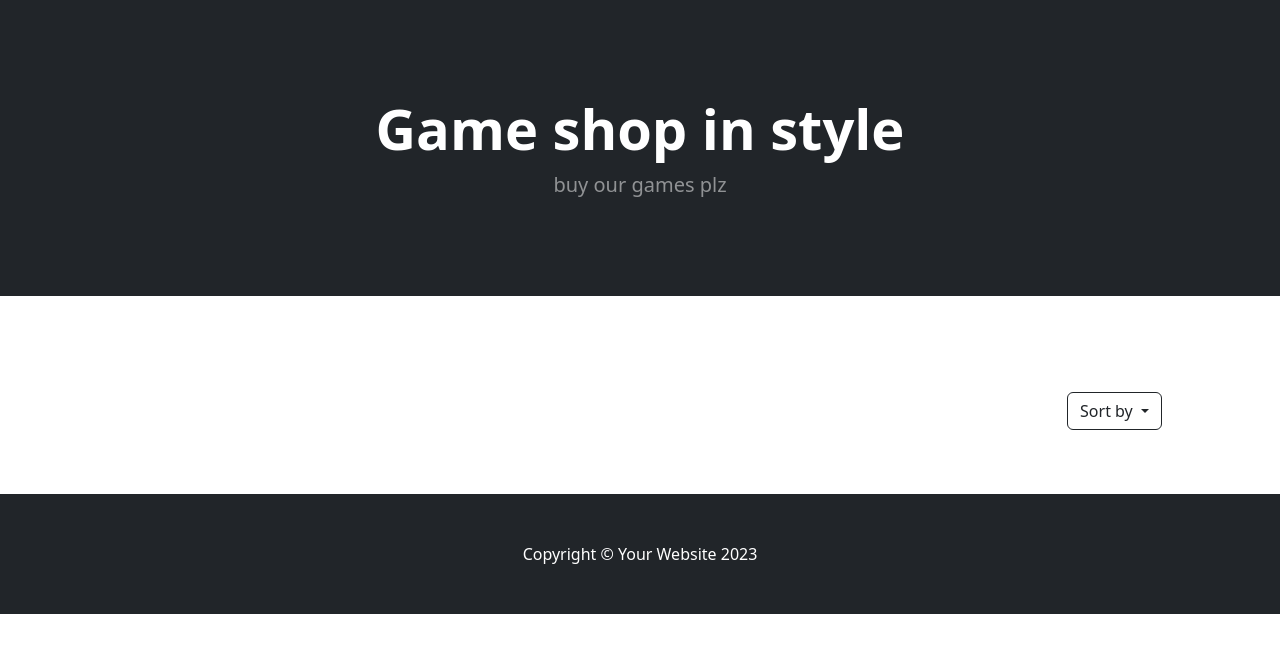
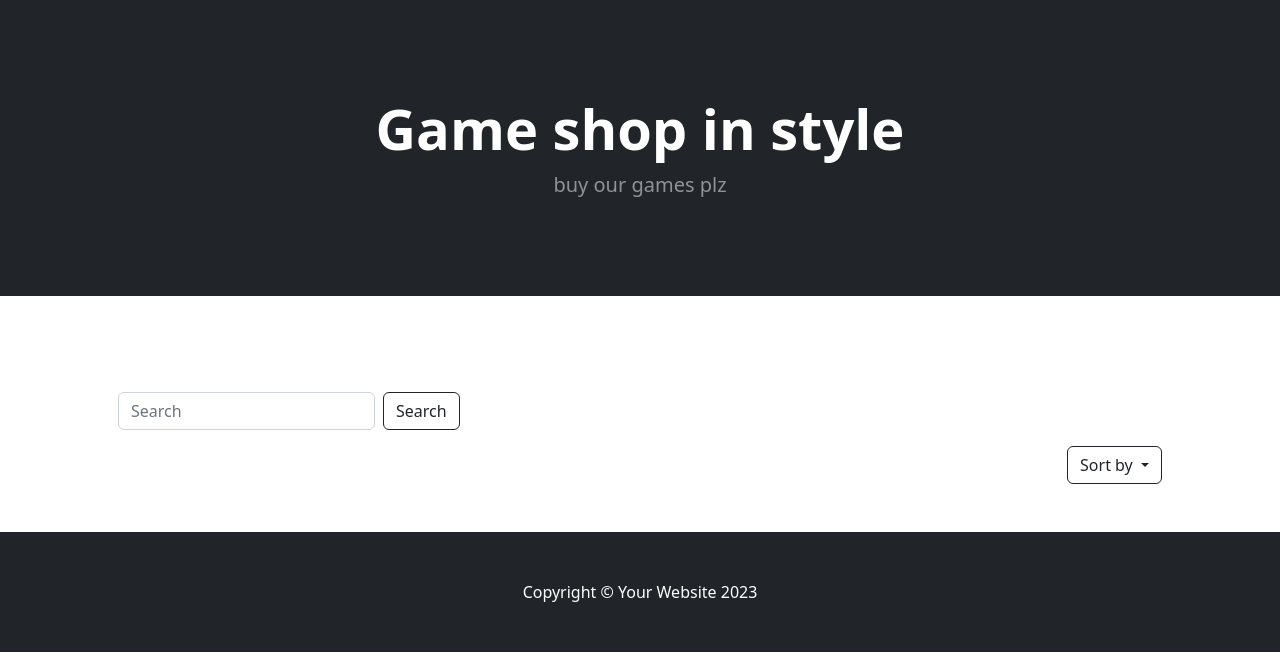
Before and after one commit to IllyaShparuk/djangoCICD, a Django app: page / in a window 1280 px wide. Shown: the part 57-727 px from the top of the page. Run offline with Django 5.2, Linux system fonts and the light colour scheme; data that the repository does not hold is empty; some libraries are stand-ins or nearby versions.

Commit message:
Commit_SearchByName

```diff
--- a/djangoCICD/urls.py
+++ b/djangoCICD/urls.py
@@ -23,7 +23,7 @@ from main.views import home
 from account.views import sign_up
 from cart.views import add_to_cart, open_cart, delete_from_cart
 from user_games_lib.views import add_items_to_lib, open_user_lib
-from main.views import sort_date, sort_rating, sort_price
+from main.views import sort_date, sort_rating, sort_price, game_search
 
 
 urlpatterns = [
@@ -38,7 +38,8 @@ urlpatterns = [
     path('open_user_lib', open_user_lib, name='open_user_lib'),
     path('sort_date', sort_date, name='sort_date'),
     path('sort_rating', sort_rating, name='sort_rating'),
-    path('sort_price', sort_price, name='sort_price')
+    path('sort_price', sort_price, name='sort_price'),
+    path('game_search', game_search, name='game_search'),
 ]
 
 
--- a/main/templates/main.html
+++ b/main/templates/main.html
@@ -3,7 +3,13 @@
 {% block content %}
 <section class="py-5">
     <div class="container px-4 px-lg-5 mt-5">
-        <div class="row mb-3">
+        <!--Search button-->
+        <form class="d-inline-flex mb-3" action="{% url 'game_search' %}" method="GET">
+            <input class="form-control me-2" type="search" placeholder="Search" aria-label="Search" name="q">
+            <button class="btn btn-outline-dark" type="submit">Search</button>
+        </form>
+
+        <div class="row">
             <div class="col text-end">
                 <div class="dropdown">
                     <button class="btn btn-outline-dark dropdown-toggle" type="button" id="sortMenuButton" data-bs-toggle="dropdown" aria-expanded="false">
@@ -13,7 +19,7 @@
                         <li><a class="dropdown-item" href="{% url 'sort_date' %}?sort=asc"> Games (Ascending)</a></li>
                         <li><a class="dropdown-item" href="{% url 'sort_date' %}?sort=desc"> Games (Descending)</a></li>
                         <div class="dropdown-divider"></div>
-                         <li><a class="dropdown-item" href="{% url 'sort_rating' %}?sort=asc">Rating (Ascending)</a></li>
+                        <li><a class="dropdown-item" href="{% url 'sort_rating' %}?sort=asc">Rating (Ascending)</a></li>
                         <li><a class="dropdown-item" href="{% url 'sort_rating' %}?sort=desc">Rating (Descending)</a></li>
                         <div class="dropdown-divider"></div>
                         <li><a class="dropdown-item" href="{% url 'sort_price' %}?sort=asc"> Price (Ascending)</a></li>
@@ -22,6 +28,7 @@
                 </div>
             </div>
         </div>
+
         <div class="row gx-4 gx-lg-5 row-cols-2 row-cols-md-3 row-cols-xl-4 justify-content-center">
             {% for game in games %}
             <div class="col mb-5">
--- a/main/views.py
+++ b/main/views.py
@@ -9,6 +9,7 @@ def home(request):
         'games': games
     })
 
+#Сортування за датою релізу
 def sort_date(request):
     sort_order = request.GET.get('sort')
     if sort_order == 'desc':
@@ -17,6 +18,7 @@ def sort_date(request):
         games = Game.objects.all().order_by('release_date')
     return render(request, 'main.html', {'games': games, 'sort_order': sort_order})
 
+#Сортування за рейтингом
 def sort_rating(request):
     sort_order = request.GET.get('sort')
     if sort_order == 'desc':
@@ -25,7 +27,7 @@ def sort_rating(request):
         games = Game.objects.all().order_by('rating')
     return render(request, 'main.html', {'games': games, 'sort_order': sort_order})
 
-
+#Сортування за ціною
 def sort_price(request):
     sort_order = request.GET.get('sort')
     if sort_order == 'desc':
@@ -33,3 +35,11 @@ def sort_price(request):
     else:
         games = Game.objects.all().order_by('price')
     return render(request, 'main.html', {'games': games, 'sort_order': sort_order})
+
+def game_search(request):
+    query = request.GET.get('q')  # Отримуємо параметр пошуку з URL
+    if query:
+        games = Game.objects.filter(game_name__icontains=query)  # Фільтруємо ігри за частковим входженням імені
+    else:
+        games = Game.objects.all()  # Якщо пошуковий запит порожній, повертаємо усі ігри
+    return render(request, 'main.html', {'games': games, 'query': query})
```
